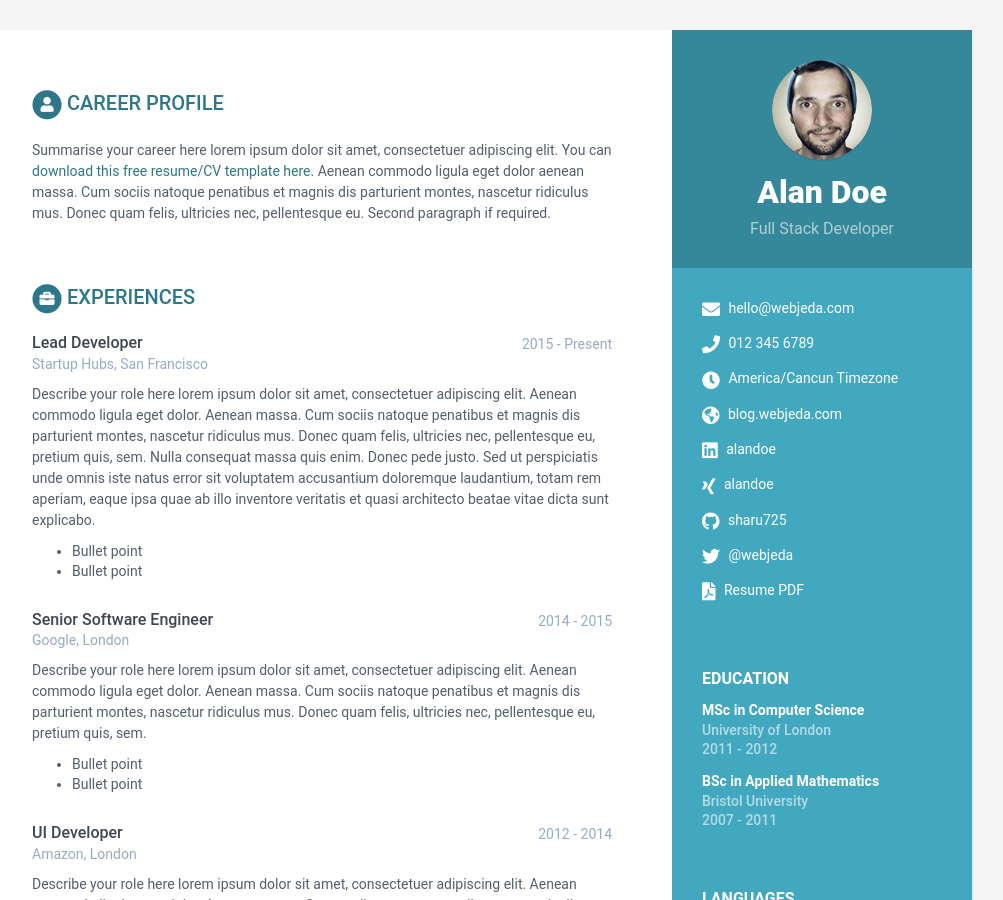
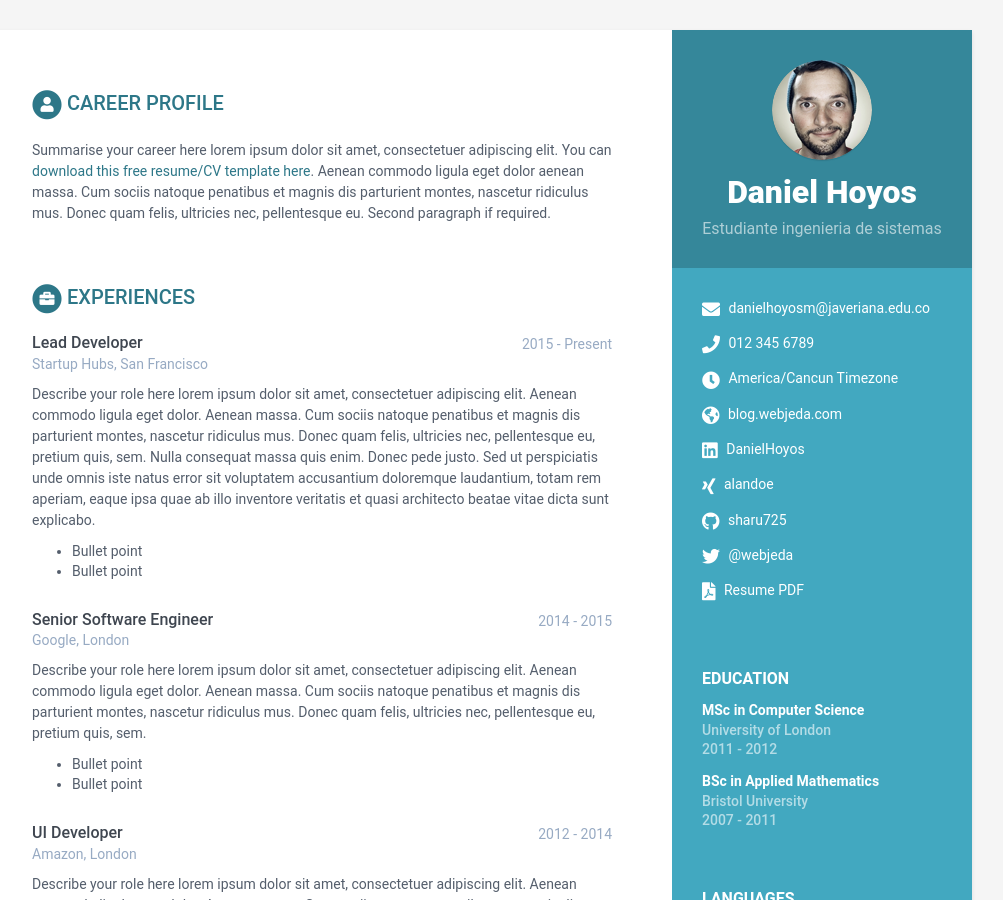
Before and after one commit to Danielhoyos06/cv2, a Jekyll site: the page built from index.html, in a window 1280 px wide and 900 px high. Shown: the whole window, without its empty margins (168-1171 px from the left). Built offline with Jekyll 4.4.1, drawn with Linux system fonts in a browser that asks for light colours.

Commit message:
cambios realizados

```diff
--- a/_data/data.yml
+++ b/_data/data.yml
@@ -8,17 +8,17 @@ sidebar:
     education: True # set to False if you want education in main section instead of in sidebar
 
     # Profile information
-    name: Alan Doe
-    tagline: Full Stack Developer
+    name: Daniel Hoyos
+    tagline: Estudiante ingenieria de sistemas
     avatar: profile.png  #place a 100x100 picture inside /assets/images/ folder and provide the name of the file below
 
     # Sidebar links
-    email: hello@webjeda.com
+    email: danielhoyosm@javeriana.edu.co
     phone: 012 345 6789
     timezone: America/Cancun Timezone
     citizenship:
     website: blog.webjeda.com #do not add http://
-    linkedin: alandoe
+    linkedin: DanielHoyos
     xing: alandoe
     github: sharu725
     telegram: # add your nickname without '@' sign
```
